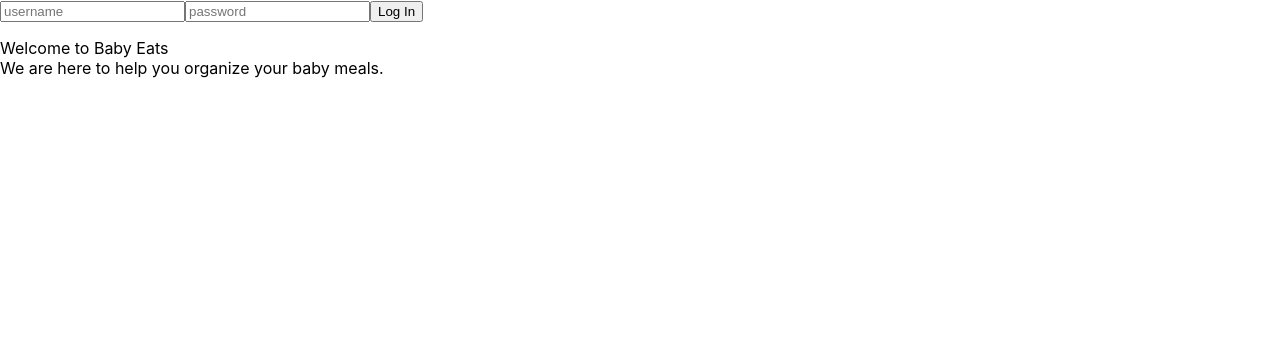
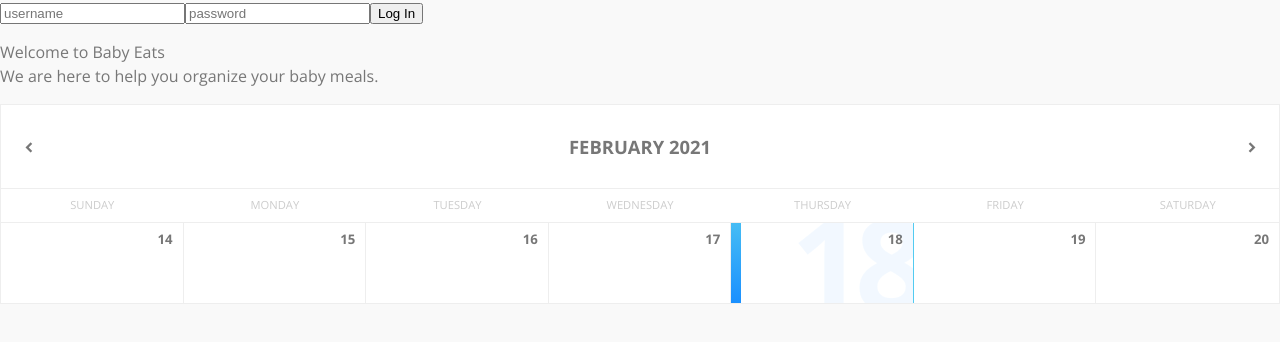
Before and after one commit to ValentinaPanic/baby-eats-frontend, a React (Create React App) app: page / in a window 1280 px wide. Shown: the top 342 px of the page. Built offline with nearby package versions, Linux system fonts and the light colour scheme; no server answers.

Commit message:
added week calendar

```diff
--- a/src/App.js
+++ b/src/App.js
@@ -1,11 +1,16 @@
 import React, { Component } from 'react'
 import  WelcomePage  from './containers/WelcomePageContainer'
+import  WeekContainer  from './containers/WeekContainer'
 
 class App extends Component{
 
   render(){
     return (
-    <WelcomePage/>
+      <div>
+        <WelcomePage/>
+        <WeekContainer/>
+      </div>
+
     )
   }
 }
--- /dev/null
+++ b/src/Week.css
@@ -0,0 +1,230 @@
+@import url(https://fonts.googleapis.com/css?family=Open+Sans:300,400,700);
+@import url(https://fonts.googleapis.com/icon?family=Material+Icons);
+
+.icon {
+  font-family: 'Material Icons', serif;
+  font-style: normal;
+  display: inline-block;
+  vertical-align: middle;
+  line-height: 1;
+  text-transform: none;
+  letter-spacing: normal;
+  word-wrap: normal;
+  white-space: nowrap;
+  direction: ltr;
+
+  -webkit-font-smoothing: antialiased;
+  text-rendering: optimizeLegibility;
+  -moz-osx-font-smoothing: grayscale;
+  font-feature-settings: 'liga';
+}
+
+
+/* VARIABLES */
+
+:root {
+  --main-color: #1a8fff;
+  --text-color: #777;
+  --text-color-light: #ccc;
+  --border-color: #eee;
+  --bg-color: #f9f9f9;
+  --neutral-color: #fff;
+}
+
+
+/* GENERAL */
+
+* {
+  box-sizing: border-box;
+}
+
+body {
+    font-family: 'Open Sans', 'Helvetica Neue', 'Helvetica', 'Arial', sans-serif;
+    font-size: 1em;
+    font-weight: 300;
+    line-height: 1.5;
+    color: var(--text-color);
+    background: var(--bg-color);
+    position: relative;
+}
+
+header {
+  display: block;
+  width: 100%;
+  padding: 1.75em 0;
+  border-bottom: 1px solid var(--border-color);
+  background: var(--neutral-color);
+}
+
+header #logo {
+  font-size: 175%;
+  text-align: center;
+  color: var(--main-color);
+  line-height: 1;
+}
+
+header #logo .icon {
+  padding-right: .25em;
+}
+
+main {
+  display: block;
+  margin: 0 auto;
+  margin-top: 5em;
+  max-width: 50em;
+}
+
+
+/* GRID */
+
+.row {
+  margin: 0;
+  padding: 0;
+  display: flex;
+  flex-direction: row;
+  flex-wrap: wrap;
+  width: 100%;
+}
+
+.row-middle {
+  align-items: center;
+}
+
+.col {
+  flex-grow: 1;
+  flex-basis: 0;
+  max-width: 100%;
+}
+
+.col-start {
+  justify-content: flex-start;
+  text-align: left;
+}
+
+.col-center {
+  justify-content: center;
+  text-align: center;
+}
+
+.col-end {
+  justify-content: flex-end;
+  text-align: right;
+}
+
+
+/* Calendar */
+
+.calendar {
+  display: block;
+  position: relative;
+  width: 100%;
+  background: var(--neutral-color);
+  border: 1px solid var(--border-color);
+}
+
+.calendar .header {
+  text-transform: uppercase;
+  font-weight: 700;
+  font-size: 115%;
+  padding: 1.5em 0;
+  border-bottom: 1px solid var(--border-color);
+}
+
+.calendar .header .icon {
+  cursor: pointer;
+  transition: .15s ease-out;
+}
+
+.calendar .header .icon:hover {
+  transform: scale(1.75);
+  transition: .25s ease-out;
+  color: var(--main-color);
+}
+
+.calendar .header .icon:first-of-type {
+  margin-left: 1em;
+}
+
+.calendar .header .icon:last-of-type {
+  margin-right: 1em;
+}
+
+.calendar .days {
+  text-transform: uppercase;
+  font-weight: 400;
+  color: var(--text-color-light);
+  font-size: 70%;
+  padding: .75em 0;
+  border-bottom: 1px solid var(--border-color);
+}
+
+.calendar .body .cell {
+  position: relative;
+  height: 5em;
+  border-right: 1px solid var(--border-color);
+  overflow: hidden;
+  cursor: pointer;
+  background: var(--neutral-color);
+  transition: 0.25s ease-out;
+}
+
+.calendar .body .cell:hover {
+  background: var(--bg-color);
+  transition: 0.5s ease-out;
+}
+
+.calendar .body .selected {
+  border-left: 10px solid transparent;
+  border-image: linear-gradient(45deg, #1a8fff 0%,#53cbf1 40%);
+  border-image-slice: 1;
+}
+
+.calendar .body .row {
+  border-bottom: 1px solid var(--border-color);
+}
+
+.calendar .body .row:last-child {
+  border-bottom: none;
+}
+
+.calendar .body .cell:last-child {
+  border-right: none;
+}
+
+.calendar .body .cell .number {
+  position: absolute;
+  font-size: 82.5%;
+  line-height: 1;
+  top: .75em;
+  right: .75em;
+  font-weight: 700;
+}
+
+.calendar .body .disabled {
+  color: var(--text-color-light);
+  pointer-events: none;
+}
+
+.calendar .body .cell .bg {
+  font-weight: 700;
+  line-height: 1;
+  color: var(--main-color);
+  opacity: 0;
+  font-size: 8em;
+  position: absolute;
+  top: -.2em;
+  right: -.05em;
+  transition: .25s ease-out;
+  letter-spacing: -.07em;
+}
+
+.calendar .body .cell:hover .bg, .calendar .body .selected .bg  {
+  opacity: 0.05;
+  transition: .5s ease-in;
+}
+
+.calendar .body .col {
+  flex-grow: 0;
+  flex-basis: calc(100%/7);
+  width: calc(100%/7);
+}
--- /dev/null
+++ b/src/containers/WeekContainer.js
@@ -0,0 +1,121 @@
+import React from "react";
+import "../Week.css";
+import { startOfWeek,format, addDays, endOfWeek, isSameWeek, isSameDay, toDate, addWeeks, subWeeks } from "date-fns";
+
+class Calendar extends React.Component {
+  state = {
+    currentWeek: new Date(),
+    selectedDate: new Date()
+  };
+
+  renderHeader() {
+    const dateFormat = "MMMM yyyy";
+
+    return (
+      <div className="header row flex-middle">
+        <div className="col col-start">
+          <div className="icon" onClick={this.prevWeek}>
+            chevron_left
+          </div>
+        </div>
+        <div className="col col-center">
+          <span>{format(this.state.currentWeek, dateFormat)}</span>
+        </div>
+        <div className="col col-end" onClick={this.nextWeek}>
+          <div className="icon">chevron_right</div>
+        </div>
+      </div>
+    );
+  }
+
+  renderDays() {
+    const dateFormat = "iiii";
+    const days = [];
+
+    let startDate = startOfWeek(this.state.currentWeek);
+
+    for (let i = 0; i < 7; i++) {
+      days.push(
+        <div className="col col-center" key={i}>
+          {format(addDays(startDate, i), dateFormat)}
+        </div>
+      );
+    }
+
+    return <div className="days row">{days}</div>;
+  }
+
+  renderCells() {
+    const { currentWeek, selectedDate } = this.state;
+    const WeekStart = startOfWeek(currentWeek);
+    const WeekEnd = endOfWeek(WeekStart);
+    const startDate = startOfWeek(WeekStart);
+    const endDate = endOfWeek(WeekEnd);
+
+    const dateFormat = "d";
+    const rows = [];
+
+    let days = [];
+    let day = startDate;
+    let formattedDate = "";
+
+    while (day <= endDate) {
+      for (let i = 0; i < 7; i++) {
+        formattedDate = format(day, dateFormat);
+        const cloneDay = day;
+        days.push(
+          <div
+            className={`col cell ${
+              !isSameWeek(day, WeekStart)
+                ? "disabled"
+                : isSameDay(day, selectedDate) ? "selected" : ""
+            }`}
+            key={day}
+            onClick={() => this.onDateClick(toDate(cloneDay))}
+          >
+            <span className="number">{formattedDate}</span>
+            <span className="bg">{formattedDate}</span>
+          </div>
+        );
+        day = addDays(day, 1);
+      }
+      rows.push(
+        <div className="row" key={day}>
+          {days}
+        </div>
+      );
+      days = [];
+    }
+    return <div className="body">{rows}</div>;
+  }
+
+  onDateClick = day => {
+    this.setState({
+      selectedDate: day
+    });
+  };
+
+  nextWeek = () => {
+    this.setState({
+      currentWeek: addWeeks(this.state.currentWeek, 1)
+    });
+  };
+
+  prevWeek = () => {
+    this.setState({
+      currentWeek: subWeeks(this.state.currentWeek, 1)
+    });
+  };
+
+  render() {
+    return (
+      <div className="calendar">
+        {this.renderHeader()}
+        {this.renderDays()}
+        {this.renderCells()}
+      </div>
+    );
+  }
+}
+
+export default Calendar;
```
